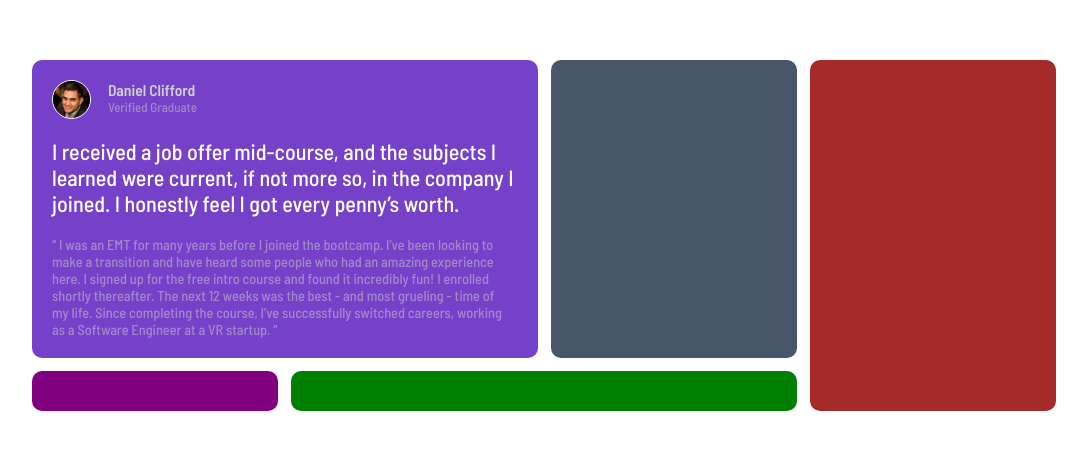
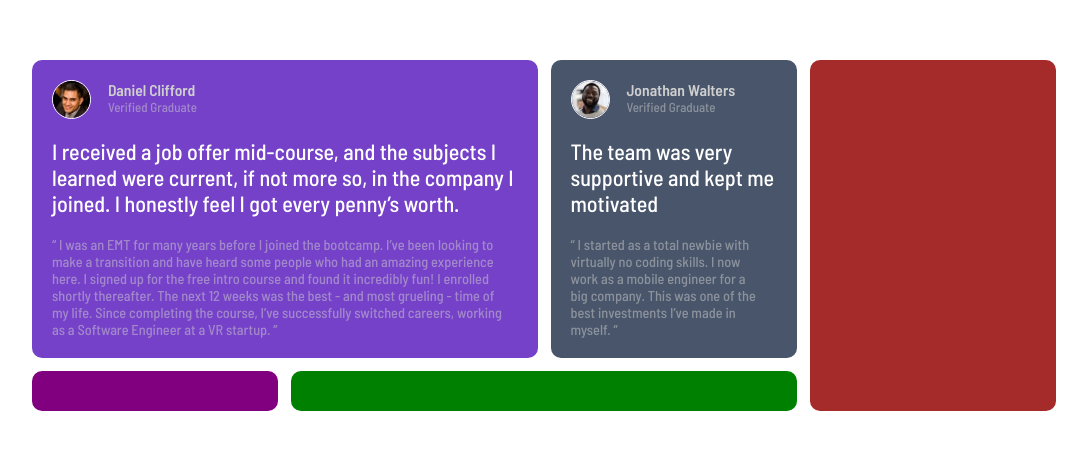
Before and after one commit to Terak-10/testimonials-grid-section-main, a website: page index.html in a window 1280 px wide. Shown: the part 165-614 px from the top of the page, without its empty margins (96-1183 px from the left). Drawn offline with Linux system fonts and the light colour scheme.

Commit message:
progress

```diff
--- a/index.html
+++ b/index.html
@@ -13,7 +13,7 @@
 <body>
 <div class="container">
   <div class="div-1">
-    <img src="/images/image-daniel.jpg" alt="Image of daniel" class="daniel_img">
+    <img src="/images/image-daniel.jpg" alt="Image of Daniel" class="daniel_img">
     <div class="daniel_name">
       <h5 class="daniel_heading-5">Daniel Clifford</h5>
       <p class="daniel_p-1">Verified Graduate</p>
@@ -33,7 +33,17 @@
 
 
 
-  <div class="div-2"></div>
+  <div class="div-2">
+    <img src="/images/image-jonathan.jpg" alt="Image of Jonathan" class="jonathan_img">
+    <div class="jonathan_name">
+      <h5 class="jonathan_heading-5">Jonathan Walters</h5>
+      <p class="jonathan_p-1">Verified Graduate</p>
+    </div>
+    <p class="jonathan_p-2">The team was very supportive and kept me motivated</p>
+    <p class="jonathan_p-3">“ I started as a total newbie with virtually no coding skills. I now work as a mobile engineer
+      for a big company. This was one of the best investments I’ve made in myself. ”
+    </p>
+  </div>
   <div class="div-3"></div>
   <div class="div-4"></div>
   <div class="div-5"></div>
--- a/sass/_components.scss
+++ b/sass/_components.scss
@@ -39,3 +39,37 @@
 
 ///////////////////////
 //// Jonathan Walters
+
+
+.jonathan {
+    &_img {
+        border-radius: 100px;
+        border: 1px solid white;
+        height: 3rem;
+        width: 3rem;
+    }
+
+    &_heading-5 {
+        font-size: 1.2rem;
+        color: var(--Light-gray);
+    }
+
+    &_p-1 {
+        color: var(--Light-gray);
+        opacity: 50%;
+    }
+
+    &_p-2 {
+        color: var(--White);
+        grid-column: 1 / 3;
+        font-size: 1.7rem;
+    }
+
+    &_p-3 {
+        grid-column: 1 / 3;
+        font-size: 1.1rem;
+        color: var(--Light-gray);
+        opacity: 50%;
+        width: 90%;
+    }
+}
--- a/sass/_layout.scss
+++ b/sass/_layout.scss
@@ -16,6 +16,12 @@
     grid-column: 3 / 4;
     border-radius: 10px;
     padding: 20px;
+
+    display: grid;
+    grid-template-columns: min-content 1fr;
+    grid-template-rows: repeat(3, min-content);
+    column-gap: 1.3rem;
+    row-gap: 1.5rem;
 }
 
 .div-3 {
```
Also changed, not shown: css/style.css.
